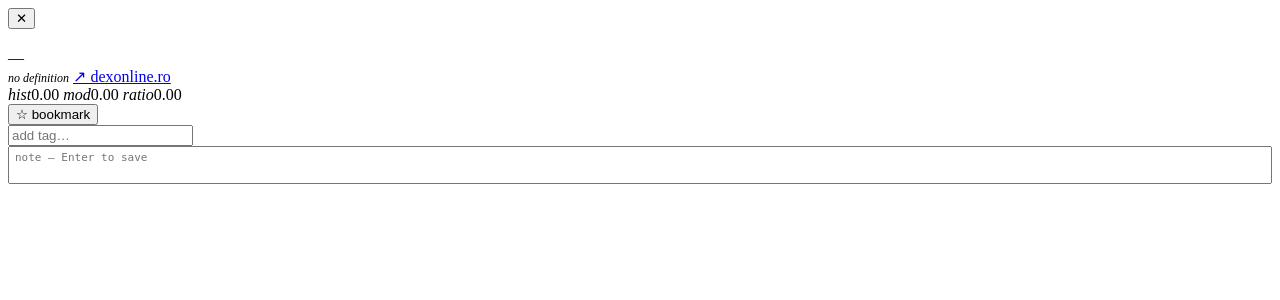
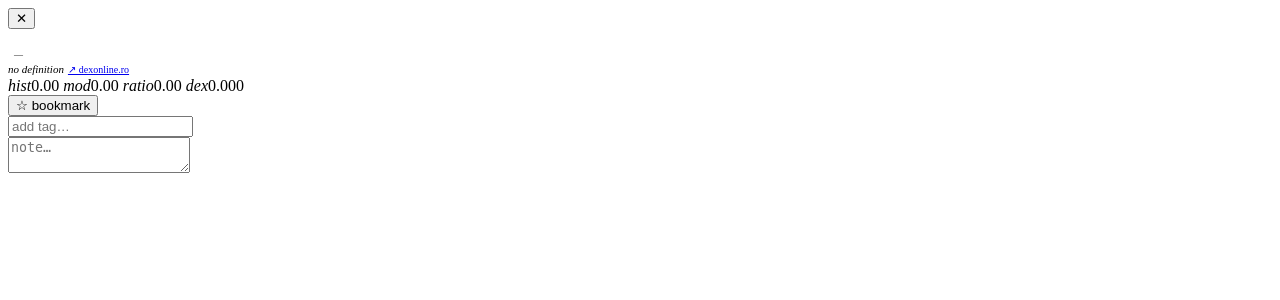
Before and after one commit to gov2-ro/otzios, a Flask app: template ui/templates/partials/detail.html in a window 1280 px wide. Shown: the top 300 px of the page. Run offline with Flask 3, Linux system fonts and the light colour scheme; the template is opened without the code that fills it, so the values that code supplies are empty; parts of the project's set-up code (start-up, migrations or seed data) failed here and were passed over.

Commit message:
feat(ui): compact footer panel — 118px, 3-column layout
- Word + verdict badge inline in fp-title (not stacked)
- All taxonomy chips (pos/register/etymology/tier) in one flex-wrap row
- Definition at 11.5px with dex link below
- Stats line (hist/mod/ratio/dex) in 10px mono
- Bookmark + quick tags + tag input all in one fp-btns row
- Note as 24px full-width textarea beneath
- Removed duplicate tag-input-fp (tags_row already provides tag-input)

Co-Authored-By: Claude Sonnet 4.6 <noreply@anthropic.com>

```diff
--- a/ui/templates/partials/detail.html
+++ b/ui/templates/partials/detail.html
@@ -1,26 +1,25 @@
 <button class="fp-close" onclick="closePanel()">✕</button>
 
 <div class="fp-word">
-  <h2>{{ w.word }}</h2>
-  <div style="display:flex;flex-wrap:wrap;gap:3px;align-items:center;">
-    <span class="verdict-badge vb-{{ (w.verdict or 'unknown') | replace(' ','_') }}">{{ w.verdict or '—' }}</span>
+  <div class="fp-title">
+    <h2>{{ w.word }}</h2>
+    <span class="verdict-badge vb-{{ (w.verdict or 'unknown') | replace(' ','_') }}" style="font-size:9px;padding:1px 6px;flex-shrink:0;">{{ w.verdict or '—' }}</span>
+  </div>
+  <div class="fp-chips">
     {% if w.dex_pos %}<span class="detail-tag">{{ w.dex_pos.split('|')[0] }}</span>{% endif %}
     {% if w.dex_register %}{% for r in w.dex_register.split('|') if r.strip() %}<span class="detail-tag">{{ r.strip() }}</span>{% endfor %}{% endif %}
+    {% if w.dex_etymology %}{% for e in w.dex_etymology.split('|') if e.strip() %}<span class="detail-tag" style="opacity:.7;">{{ e.strip() | replace('limba ','') }}</span>{% endfor %}{% endif %}
+    {% if w.confidence_tier %}<span class="detail-tag" style="opacity:.55;font-size:9px;">{{ w.confidence_tier }}</span>{% endif %}
   </div>
-  {% if w.dex_etymology %}
-  <div style="display:flex;flex-wrap:wrap;gap:2px;margin-top:1px;">
-    {% for e in w.dex_etymology.split('|') if e.strip() %}<span class="detail-tag" style="opacity:.75;">{{ e.strip() | replace('limba ','') }}</span>{% endfor %}
-  </div>
-  {% endif %}
 </div>
 
 <div class="fp-def">
   {% if w.definition %}
-  <div class="definition-text" style="font-size:12px;line-height:1.55;">{{ w.definition }}</div>
+  <div class="definition-text" style="font-size:11.5px;line-height:1.5;">{{ w.definition }}</div>
   {% else %}
-  <span style="color:var(--text-3);font-family:var(--serif);font-style:italic;font-size:12px;">no definition</span>
+  <span style="color:var(--text-3);font-family:var(--serif);font-style:italic;font-size:11px;">no definition</span>
   {% endif %}
-  <a class="dex-link" href="https://dexonline.ro/definitie/{{ w.word | urlencode }}" target="_blank" rel="noopener">↗ dexonline.ro</a>
+  <a class="dex-link" style="font-size:10px;margin-top:4px;" href="https://dexonline.ro/definitie/{{ w.word | urlencode }}" target="_blank" rel="noopener">↗ dexonline.ro</a>
 </div>
 
 <div class="fp-actions">
@@ -28,21 +27,21 @@
     <span><em>hist</em>{{ "%.2f"|format(w.hist_ppm) if w.hist_ppm is not none else '—' }}</span>
     <span><em>mod</em>{{ "%.2f"|format(w.modern_ppm) if w.modern_ppm is not none else '—' }}</span>
     <span><em>ratio</em>{{ "%.2f"|format(w.log_ratio) if w.log_ratio is not none else '—' }}</span>
+    <span><em>dex</em>{{ "%.3f"|format(w.dex_frequency) if w.dex_frequency is not none else '—' }}</span>
   </div>
-  <div class="actions" style="margin:0;">
+  <div class="fp-btns">
     {% set word = w.word %}
     {% set bookmarked = w.bookmarked %}
     {% include 'partials/bookmark_btn.html' %}
     {% set tags = w.tags %}
     {% include 'partials/tags_row.html' %}
   </div>
-  <div class="note-section" style="margin:0;">
-    <textarea id="note-input" name="note" placeholder="note — Enter to save"
-              style="width:100%;height:38px;resize:none;font-size:11px;padding:4px 6px;"
+  <div class="fp-inputs">
+    <textarea id="note-input" name="note" placeholder="note…"
               hx-post="/note/{{ w.word | urlencode }}"
               hx-trigger="keydown[key=='Enter'] prevent"
               hx-target="#note-status"
               hx-swap="innerHTML">{{ w.note }}</textarea>
-    <div id="note-status" style="font-size:10px;color:var(--text-3);height:12px;"></div>
+    <div id="note-status" style="display:none;"></div>
   </div>
 </div>
```
Also changed, not shown: ui/templates/base.html (+44 -16 lines).
